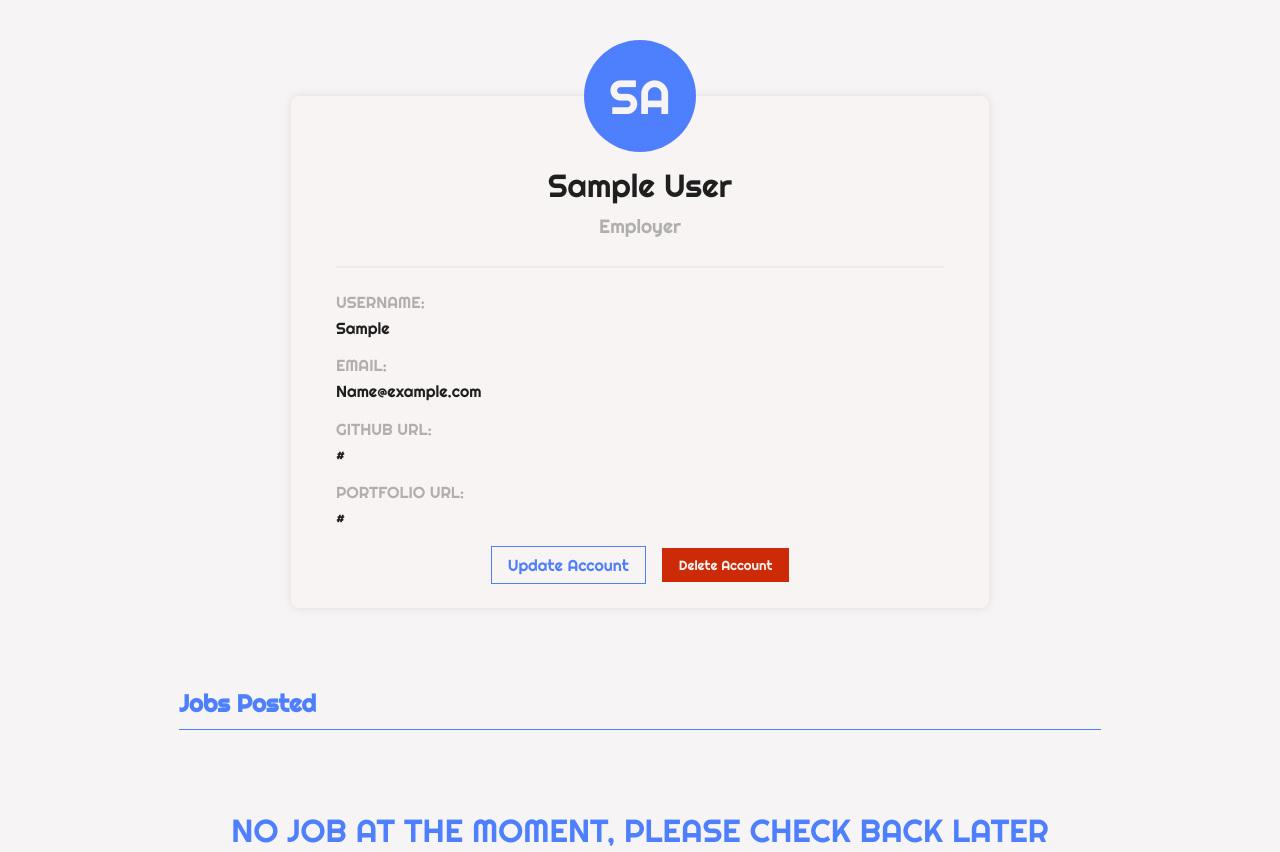
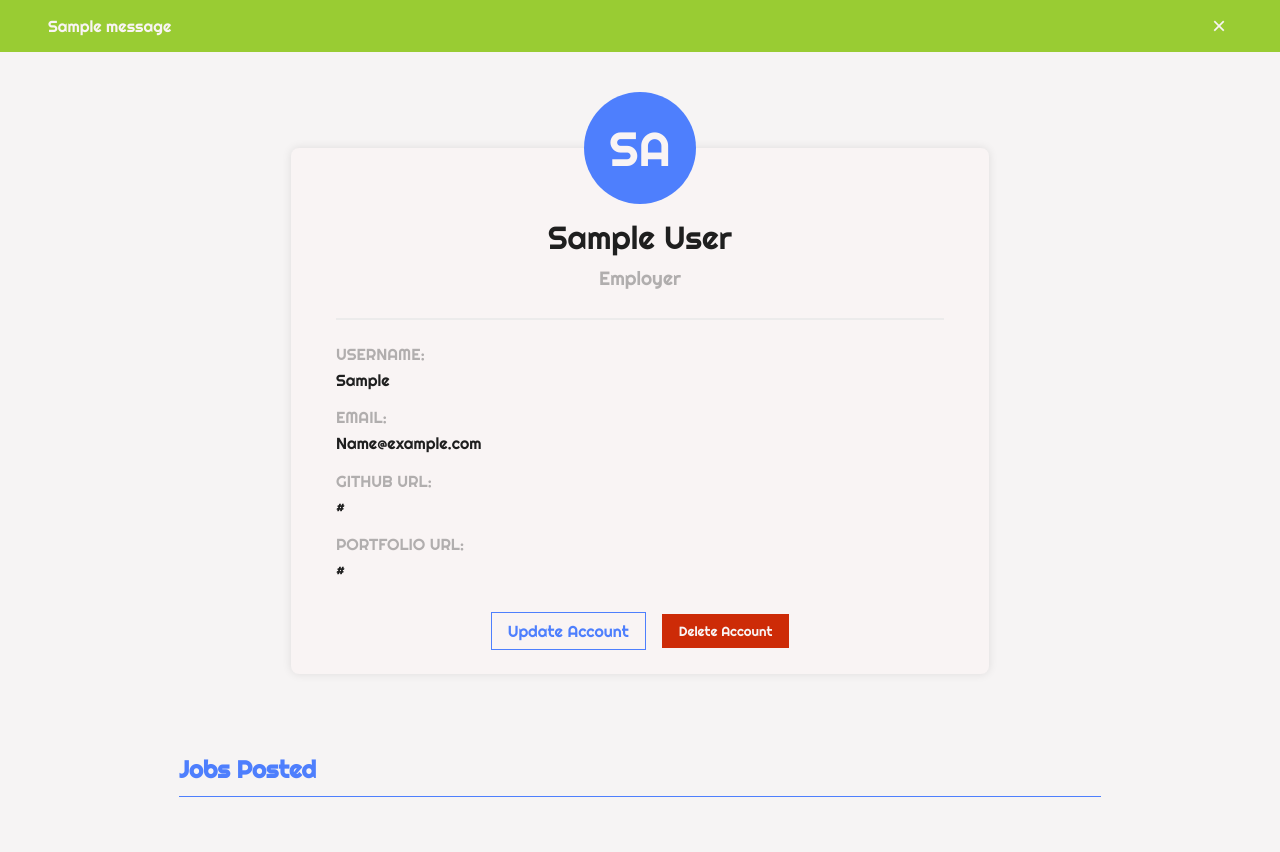
Before and after one commit to Khingz/job_circus, a Flask app: page /user/1 in a window 1280 px wide. Shown: the part 72-924 px from the top of the page. Run offline with Flask 3, Linux system fonts and the light colour scheme; a user stored in the database is signed in; tables that the repository leaves empty hold one stand-in row (values such as "Sample post"); one stand-in notice (Sample message) is shown; data that the repository does not hold is empty.

Commit message:
implemented confirm email, refactor codebase file structure, fix flash message

```diff
--- a/web_flask/__init__.py
+++ b/web_flask/__init__.py
@@ -1,6 +1,6 @@
 #!/usr/bin/env python3
 """Main app file where Flask app is defined and configure"""
-from flask import Flask, render_template, redirect, url_for
+from flask import Flask, render_template, redirect, url_for, flash
 from .routes.user import user
 from .routes.job import job
 from .routes.application import applications
@@ -54,6 +54,7 @@ def load_user(user_id):
 @login_manager.unauthorized_handler
 def unauthorized():
     """Handles redirection for protected routes"""
+    flash('Please login to continue')
     return redirect(url_for('user.login'))
 
 @app.teardown_appcontext
--- a/web_flask/routes/user.py
+++ b/web_flask/routes/user.py
@@ -36,8 +36,9 @@ def login():
         user = storage.get_email(User, email.lower())
         if user and bcrypt.check_password_hash(user.password, password):
             login_user(user)
+            flash('Logged in successfully')
             return redirect(url_for('job.home'))
-        flash('Invalid username or password', 'error')
+        flash('Invalid username or password')
     return render_template('login.html', form=form)
 
 
@@ -64,22 +65,22 @@ def register():
         # Check if the email is already registered
         existing_email = storage.get_email(User, data['email'])
         if existing_email:
-            flash('Email address is already registered. Please use a different email.', 'danger')
+            flash('Email address is already registered. Please use a different email.')
             return redirect(url_for('user.register'))
         # Check if the username already exist
         existing_username = storage.get_username(User, data['username'])
         if existing_username:
-            flash('Username is already registered. Please use a different username.', 'danger')
+            flash('Username is already registered. Please use a different username.')
             return redirect(url_for('user.register'))
         # Create new User
         new_user = User(**data)
         # Save User in database
         new_user.save()
-        flash("User Created Successfully", "success")
+        flash("User Created Successfully")
         # Login user
         login_user(new_user)
         # Redirect to confirm email
-        return redirect(url_for('user.confirm_email'))
+        return render_template('confirm-email.html')
     return render_template('register.html', form=form,)
 
 
@@ -98,6 +99,14 @@ def confirm_email():
                   recipients=[user_email])
     msg.body = f'To Complete your sign up please click the following link to verify your email: {verification_link}'
     mail.send(msg)
+    flash('Please check your email for confirmation link')
+    return render_template('confirm-email.html')
+
+@user.route('/confirm-page', methods=['GET'], endpoint='confirm_page')
+def confirm_page():
+    """renders confirm email page"""
+    if current_user.email_verify:
+        return redirect(url_for('job.home'))
     return render_template('confirm-email.html')
 
 @user.route('/verify_email/<token>', methods=['GET', 'POST'], endpoint='verify_email')
@@ -121,6 +130,7 @@ def verify_email(token):
 def logout():
     """Log out functionality"""
     logout_user()
+    flash('User logged out successfully')
     return redirect(url_for('user.login'))
 
 @user.route("/user/<string:user_id>")
@@ -150,9 +160,9 @@ def delete_user(user_id):
     """Delete User route - delete a user account"""
     user = storage.get(User, user_id)
     if user:
-       storage.delete(user)
-       storage.save()
-       return redirect(url_for('user.register'))
+        storage.delete(user)
+        storage.save()
+        return redirect(url_for('user.register'))
     else:
         return render_template('404.html')
 
--- a/web_flask/static/css/base.css
+++ b/web_flask/static/css/base.css
@@ -92,30 +92,6 @@ main {
 }
 /* main section end  */
 
-/* flash message  */
-.flash-message {
-    text-align: center;
-    width: 100%;
-    color: var(--white);
-    padding: 0.2rem;
-    background-color: #c7c702;
-}
-
-/* .flash-message .success {
-    background-color: var(--primary-color);
-}
-
-.flash-message .error {
-    text-align: center;
-    width: 100%;
-    color: var(--white);
-    padding: 0.2rem;
-    margin-top: 1rem;
-    background-color: var(--red);
-} */
-
-/* flash message end  */
-
 
 /* Footer Section Begin */
 footer {
@@ -127,6 +103,29 @@ footer {
     padding: 1.5rem 0;
 }
 /* Footer Section End */
+
+
+/* flash message  */
+.flash-message {
+    width: 100%;
+    color: var(--white);
+    background-color: #99cc33;
+    display: flex;
+    justify-content: space-between;
+    align-items: center;
+    padding: 0 3rem;
+    box-sizing: border-box;
+}
+
+.flash-message button {
+    background: none;
+    color: var(--white);
+    font-size: 1.5rem;
+    border: none;
+    cursor: pointer;
+}
+
+/* flash message end  */
 
 
 /* Media Query  */
--- a/web_flask/static/css/profile.css
+++ b/web_flask/static/css/profile.css
@@ -67,6 +67,21 @@
 /* .profile-container .profile-details .details-item .details-body {
     margin-bottom: -10px;
 } */
+
+.profile-container .profile-confirm-email {
+    margin: 2rem 0;
+}
+
+.profile-container .profile-confirm-email a {
+    background-color: var(--primary-color);
+    font-family: var(--main-font);
+    padding: 0.5rem 1rem;
+    color: var(--white);
+    border: none;
+    font-size: 1.1rem;
+    cursor: pointer;
+    transition: all 0.5s ease;
+}
 
 .profile-container .user-buttons {
     display: flex;
--- a/web_flask/templates/base.html
+++ b/web_flask/templates/base.html
@@ -36,10 +36,26 @@
         </nav>
     </header>
     <main>
-        {% block content %}{% endblock %}
+    {% with messages = get_flashed_messages() %}
+    {% if messages %}
+        <div class="flash-message">
+            <p class="{{ category }}">{{ messages[0] }}</p>
+            <button type="button" data-dismiss="alert" aria-label="close" onclick="closeAlert(this)"><span aria-hidden="true">&times;</span></button>
+        </div>
+    {% endif %}
+    {% endwith %}
+    {% block content %}{% endblock %}
     </main>
     <footer>
         <span>Copyright&copy;2023 JobCircus. All rights reserved.</span>
     </footer>
+
+    <script>
+        function closeAlert(button) {
+            // Find the parent element (the alert box) and remove it
+            const alertBox = button.parentElement;
+            alertBox.style.display = 'none';
+        }
+    </script>
 </body>
 </html>
--- a/web_flask/templates/profile.html
+++ b/web_flask/templates/profile.html
@@ -38,6 +38,11 @@
                         <p>Not Set</p>
                         {% else %}
                         <p>{{ user.portfolio_url }}</p>
+                        {% endif %}
+                    </div>
+                    <div class="profile-confirm-email">
+                        {% if current_user.email_verify == False %}
+                        <a href="{{ url_for('user.confirm_page') }}">Verify Email</a>
                         {% endif %}
                     </div>
                 </div>
```
Also changed, not shown: web_flask/routes/application.py (+7 -3 lines), web_flask/routes/job.py (+9 -2 lines), web_flask/static/css/confirm-email.css (renamed from web_flask/static/css/verify-email.css, +7 -3 lines), web_flask/templates/confirm-email.html (+5 -2 lines), web_flask/templates/login.html (+1 -8 lines), web_flask/templates/register.html (+0 -7 lines).
